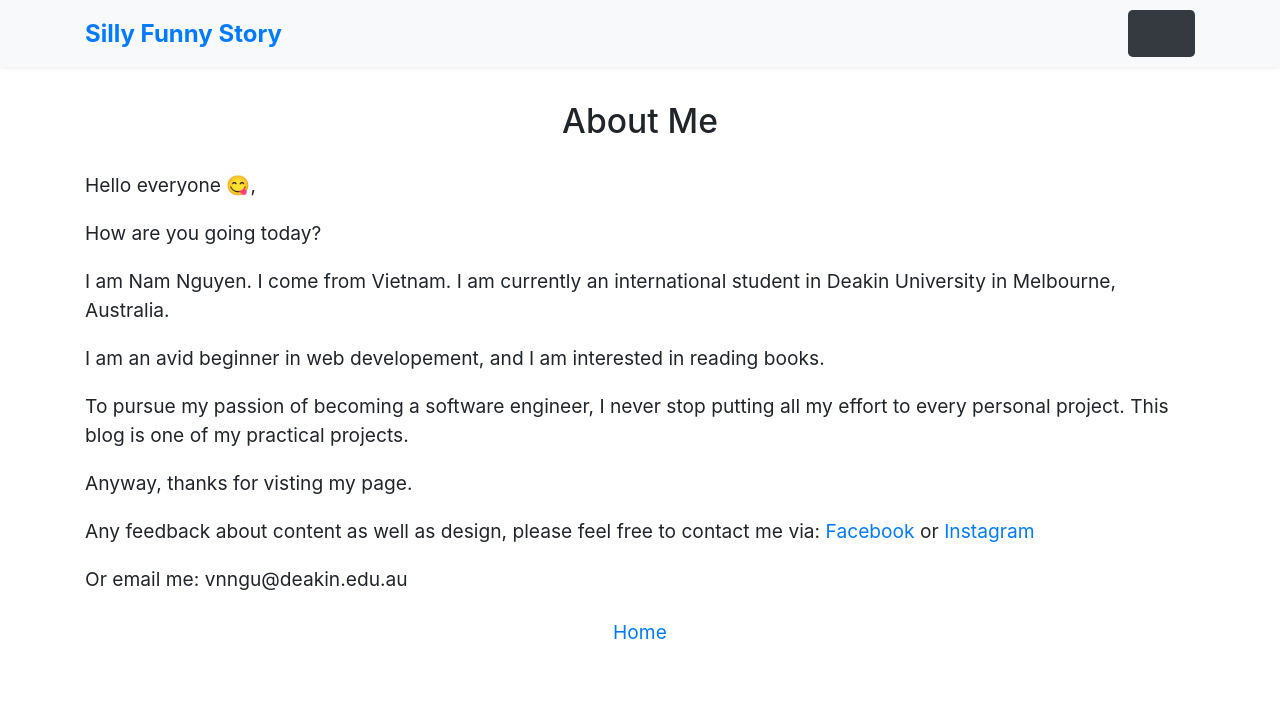
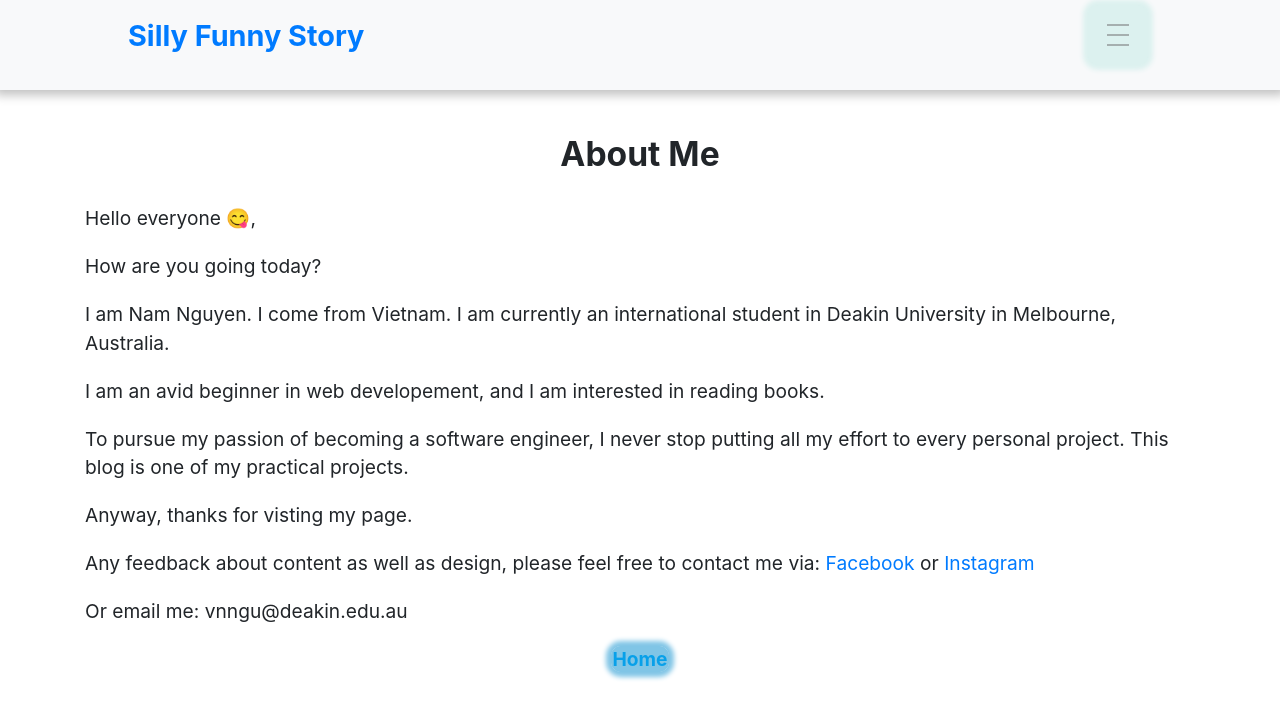
Before and after one commit to nnfunny/small-blog, a Jekyll site: the page built from pages/aboutme.html, in a window 1280 px wide. Shown: the top 719 px of the page. Built offline with Jekyll 4.4.1, drawn with Linux system fonts in a browser that asks for light colours.

Commit message:
Update new version

```diff
--- a/_includes/header.html
+++ b/_includes/header.html
@@ -1,31 +1,27 @@
 <header>
-    <div class="collapse bg-light" id="navbarHeader">
-        <div class="container">
-        <div class="row">
-            <div class="col-sm-8 col-md-7 py-4">
-            <h4 class="text-muted"><a href="/aboutme/">Nam Nguyen</a></h4>
-            <p class="text-muted">Welcome to my Silly Funny Story. They are imaginary Engish stories. I randomly choose 5 English vocabularies to write Silly Funny Stories every 2 days.</p>
+    <nav>
+        <div class="nav-flex-container bg-light">
+            <a href="{{ site.baseurl }}/" class="nav-title">
+                <strong>Silly Funny Story</strong>
+            </a>
+
+            <div class="menu-wrap" style="position: fixed;">
+                <input type="checkbox" class="toggler">
+                <div class="hamburger"><div></div></div>
+                <div class="menu">
+                    <div>
+                        <div>
+                            <li><a href="{{ site.baseurl }}/">Home</a></li>
+                            <li><a href="/aboutme/">README</a></li>
+                            <li><a href="/about/">About</a></li>
+                            <li><a href="/contact/">Contact</a></li>
+                        </div>
+                    </div>
+                </div>
             </div>
-            <div class="col-sm-4 offset-md-1 py-4">
-            <h4 class="text-dark">Contact</h4>
-            <ul class="list-unstyled">
-                <li><a href="https://www.instagram.com/nam.viet.nguyen" class="text-drak">Instagram</a></li>
-                <li><a href="https://www.facebook.com/vietnam.nguyen.186" class="text-primary">Facebook</a></li>
-            </ul>
-            </div><script src="https://stackpath.bootstrapcdn.com/bootstrap/4.3.1/js/bootstrap.min.js" integrity="sha384-JjSmVgyd0p3pXB1rRibZUAYoIIy6OrQ6VrjIEaFf/nJGzIxFDsf4x0xIM+B07jRM" crossorigin="anonymous"></script>
+
         </div>
-        </div>
-    </div>
-    <div class="navbar navbar-default bg-light  shadow-sm">
-        <div class="container d-flex justify-content-between">
-        <a href="{{ site.baseurl }}/" class="navbar-brand d-flex align-items-center">
-            <strong>Silly Funny Story</strong>
-        </a>
-        <button class="navbar-toggler bg-dark" type="button" data-toggle="collapse" data-target="#navbarHeader" aria-controls="navbarHeader" aria-expanded="false" aria-label="Toggle navigation">
-            <span class="navbar-toggler-icon"></span>
-        </button>
-        </div>
-    </div>
+    </nav>
     <script src="https://code.jquery.com/jquery-3.3.1.slim.min.js" integrity="sha384-q8i/X+965DzO0rT7abK41JStQIAqVgRVzpbzo5smXKp4YfRvH+8abtTE1Pi6jizo" crossorigin="anonymous"></script>
     <script src="https://stackpath.bootstrapcdn.com/bootstrap/4.3.1/js/bootstrap.min.js" integrity="sha384-JjSmVgyd0p3pXB1rRibZUAYoIIy6OrQ6VrjIEaFf/nJGzIxFDsf4x0xIM+B07jRM" crossorigin="anonymous"></script>
 </header>
--- a/_layouts/page.html
+++ b/_layouts/page.html
@@ -1,11 +1,26 @@
 ---
-layout: "default"
+layout: default
 ---
 <article>
-    <h3 style="padding-top: 1em; text-align: center">{{ page.title }}</h3>
-    {{ content }}
+    <h3 style="padding-top: 1em; text-align: center"><b>{{ page.title }}</b></h3>
+    <div>{{ content }}</div>
 </article>
 
 <div class="back">
-        <a href="{{site.baseurl}}/">Home</a>
+        <a class="home" href="{{site.baseurl}}/"><b>Home</b></a>
+
+        <style>
+
+            .home {
+                border: 1px solid #80c5e6;
+                background-color: #80c5e6;
+                box-shadow: 0 0 5px 5px #80c5e6;
+                color: #08a0e9;
+                border-radius: 10px;
+            }
+
+            .home:hover {
+                box-shadow: 0px 0px 10px 10px #69e3e7;
+            }
+        </style>
 </div>
--- a/assets/css/main.css
+++ b/assets/css/main.css
@@ -1,3 +1,8 @@
+:root {
+    --primary-color: rgb(220, 241, 239);
+    --overlay-color: rgba(24,39,51,0.85);
+}
+
 /* Reset all element */
 * {
     margin: 0;
@@ -22,19 +27,12 @@ html {
     .date {
         font-size: 1.2rem;
     }
-
-    .post {
-        position: absolute;
-        left: 50%;
-        margin-left: -100px;
-    }
-
 }
 
 /* Home Button */
 .back {
     text-align: center;
-    margin-top: 25px;
+    margin-top: 15px;
 }
 
 
@@ -44,41 +42,224 @@ a {
     text-decoration: none !important;
 }
 
-.PostList {
-    margin: auto 0;
-    padding: 20px;
-    position: relative;
-    display: -moz-flex;
+.flex-container {
+    border: 1px solid silver;
+    border-radius: 10px;
+    box-shadow: 0 0 10px silver;
+    -ms-box-orient: horizontal;
+    display: -webkit-box;
+    display: -moz-box;
+    display: -ms-flexbox;
+    display: -moz-box;
     display: -webkit-flex;
-    display: -ms-flex;
     display: flex;
+    height: 100%;
+    width: 100%;
     -moz-flex-wrap: wrap;
     -webkit-flex-wrap: wrap;
     -ms-flex-wrap: wrap;
     flex-wrap: wrap;
-    align-items: center;
     justify-content: center;
+}
+
+.PostList {
     width: 175px;
     height: 175px;
+    padding: 5px;
+    margin: 30px;
+
     border: solid rgba(180, 219, 231, 0.815);
-    flex-direction: row;
-    margin-top: 50px;
     background-color: azure;
     border-radius: 10px;
     box-shadow: 0px 0px 10px 10px rgba(150, 161, 165, 0.815);
+    transition: box-shadow 0.5s ease;
+
+    text-align: center;
+    position: relative;
 }
 
-.PostList .date {
+.PostList:hover {
+    box-shadow: 0px 0px 10px 10px rgba(75, 226, 231, 0.815);
+}
+
+.flex-container .PostList .text {
     position: absolute;
-    bottom: -10px;
+    top: 20px;
 }
-.postSingle {
-    position: absolute;
+
+@media screen and (max-width: 600px){
+    .PostList {
+        width: 120px;
+        height: 120px;
+        margin: 20px;
+    }
+
+    .PostList .text .date{
+        font-size: 12px;
+    }
 }
 
 
 /* navbar */
 
-.navbar-default {
-    background-color: rgba(106, 121, 119, 0.815)
+.nav-flex-container {
+    border: soild silver;
+    box-shadow: 0 0 10px 5px silver;
+    height: 10%;
+    width: 100%;
+    z-index: 1;
+    margin-bottom: 10px;
+    position: relative;
 }
+
+.nav-title{
+    position: absolute;
+    top: 15%;
+    left: 10%;
+    font-size: 1.5rem;
+}
+
+/* Navba - Menu */
+
+.menu-wrap {
+    position: fixed;
+    top: 0.6%;
+    right: 15%;
+    z-index: 1;
+}
+
+@media screen and (max-width: 600px){
+    .menu-wrap {
+        right: 20%;
+    }
+}
+
+.menu-wrap .toggler {
+    position: absolute;
+    top: 0;
+    left: 0;
+    z-index: 2;
+    cursor: pointer;
+    width: 50px;
+    height: 50px;
+    opacity: 0;
+}
+
+.menu-wrap .hamburger {
+    position: absolute;
+    top: 0;
+    left: 0;
+    z-index: 1;
+    height: 60px;
+    width: 60px;
+    padding: 1rem;
+    background-color: var(--primary-color);
+    display: flex;
+    align-items: center;
+    justify-content: center;
+    border-radius: 10px;
+    box-shadow: 0 0 5px 5px rgb(220, 241, 239);
+}
+
+.menu-wrap .hamburger > div {
+    position: relative;
+    width: 100%;
+    height: 2px;
+    background-color: rgba(154, 161, 161, 0.815);
+    display: flex;
+    align-items: center;
+    justify-content: center;
+    transition: all 0.5s ease;
+}
+
+.menu-wrap .hamburger > div:before {
+    content: '';
+    position: absolute;
+    top: -10px;
+    width: 100%;
+    height: 2px;
+    z-index: 1;
+    background-color: inherit;
+}
+
+.menu-wrap .hamburger > div:after {
+    content: '';
+    position: absolute;
+    top: 10px;
+    width: 100%;
+    height: 2px;
+    z-index: 1;
+    background-color: inherit;
+}
+
+.menu-wrap .toggler:checked + .hamburger > div {
+    transform: rotate(135deg)
+}
+
+.menu-wrap .toggler:checked + .hamburger > div:before,
+.menu-wrap .toggler:checked + .hamburger > div:after {
+    top: 0;
+    transform: rotate(90deg);
+}
+
+.menu-wrap .toggler:checked:hover + .hamburger > div {
+    transform: rotate(270deg)
+}
+
+.menu-wrap .toggler:checked ~ .menu {
+    transition: all 0.5s ease;
+    visibility: visible;
+}
+
+.menu-wrap .toggler:checked ~ .menu > div {
+    transform: scale(1);
+    transition-duration: var(--menu-speed);
+}
+
+.menu-wrap .toggler:checked ~ .menu > div > div {
+    opacity: 1;
+}
+
+.menu-wrap .menu {
+    position: fixed;
+    top: 0;
+    left: 0;
+    width: 100%;
+    height: 100%;
+    visibility: hidden;
+    overflow: hidden;
+    display: flex;
+    align-items: center;
+    justify-content: center;
+}
+
+.menu-wrap .menu > div {
+    background: var(--overlay-color);
+    border-radius: 50%;
+    width: 200vw;
+    height: 200vw;
+    display: flex;
+    flex: none;
+    align-items: center;
+    justify-content: center;
+    transform: scale(0);
+    transition: all 0.5s ease;
+}
+
+.menu-wrap .menu > div > div {
+    text-align: center;
+    max-width: 100vw;
+    max-height: 100vh;
+    transition: opacity 0.5s ease;
+}
+.menu-wrap .menu > div > div > li {
+    list-style: none;
+    color: white;
+    font-size: 1.5rem;
+    padding: 1rem;
+}
+.menu-wrap .menu > div > div > li > a {
+    color: inherit;
+    text-decoration: none;
+    transition: color 0.5s ease;
+}
--- a/index.html
+++ b/index.html
@@ -4,10 +4,14 @@ layout: default
 
 
 <section class="post">
+        <div class="flex-container">
                 {% for post in site.posts %}
                         <div class="PostList">
+                                <div class="text">
                                         <h3 class="postSingle"><a href="{{post.url| prepend: site.baseurl}}">{{post.title}}</a></h3>
                                         <p class="date"><i>{{ post.date | date: '%B %-d, %Y' }}</i></p>
                                 </div>
+                        </div>
                 {% endfor %}
+        </div>
 </section>
--- a/pages/aboutme.html
+++ b/pages/aboutme.html
@@ -4,7 +4,7 @@ title: About Me
 permalink: /aboutme/
 ---
 
-<div style="margin-top: 30px; position: relative;">
+<div style="margin-top: 30px;">
     <p>Hello everyone 😋,</p>
     <p>How are you going today?</p>
     <p>I am Nam Nguyen. I come from Vietnam. I am currently an international student in Deakin University in Melbourne, Australia.</p>
```
Also changed, not shown: _layouts/post.html (+16 -1 lines), _posts/2019-04-14-Jack-n-Simon.md (added, +7 -0 lines), _posts/2019-04-14-my-love.md (deleted, +0 -7 lines), pages/about.html (added, +26 -0 lines), pages/contact.html (added, +117 -0 lines). Lines whose indentation alone changed are shown as unchanged.
